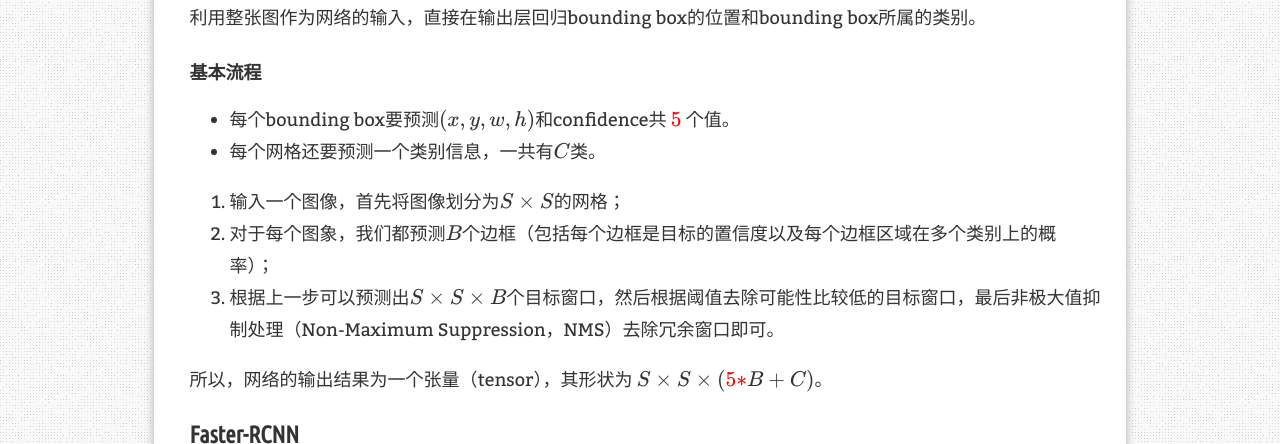
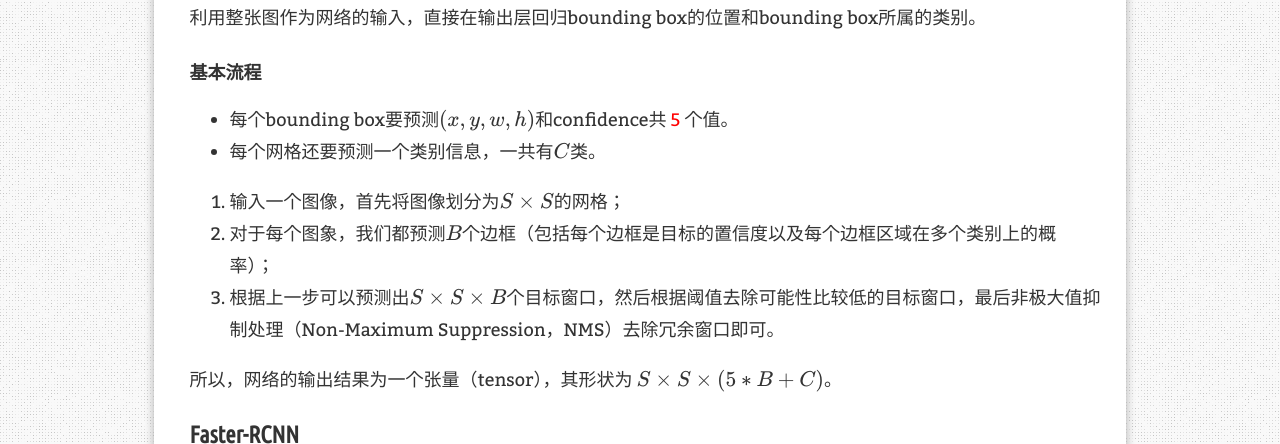
Before and after one commit to AuthurWhywait/AuthurWhywait.github.io, a Jekyll site: the page built from _posts/2022-06-10-dl.md, in a window 1280 px wide and 900 px high, scrolled down 2582 px, cut to the strip 157-601 px from the top of the window. Built offline with Jekyll 4.4.1, drawn with Linux system fonts in a browser that asks for light colours; formulas are drawn with MathJax 3; comment, search, counter and statistics services are not loaded.

Commit message:
Update 2022-06-10-dl.md

```diff
--- a/_posts/2022-06-10-dl.md
+++ b/_posts/2022-06-10-dl.md
@@ -74,14 +74,14 @@
 
 #### 基本流程
 
-- 每个bounding box要预测$(x,y,w,h)$和confidence共 $\textcolor{red}{5}$ 个值。
+- 每个bounding box要预测$(x,y,w,h)$和confidence共 <font color=red>5</font> 个值。
 - 每个网格还要预测一个类别信息，一共有$C$类。
 
 1. 输入一个图像，首先将图像划分为$S\times S$的网格；
 2. 对于每个图象，我们都预测$B$个边框（包括每个边框是目标的置信度以及每个边框区域在多个类别上的概率）；
 3. 根据上一步可以预测出$S\times S\times B$个目标窗口，然后根据阈值去除可能性比较低的目标窗口，最后非极大值抑制处理（Non-Maximum Suppression，NMS）去除冗余窗口即可。
 
-所以，网络的输出结果为一个张量（tensor），其形状为 $S\times S\times (\textcolor{red}{5*}B+C)$。
+所以，网络的输出结果为一个张量（tensor），其形状为 $S\times S\times (5*B+C)$。
 
 ### Faster-RCNN
 
```
